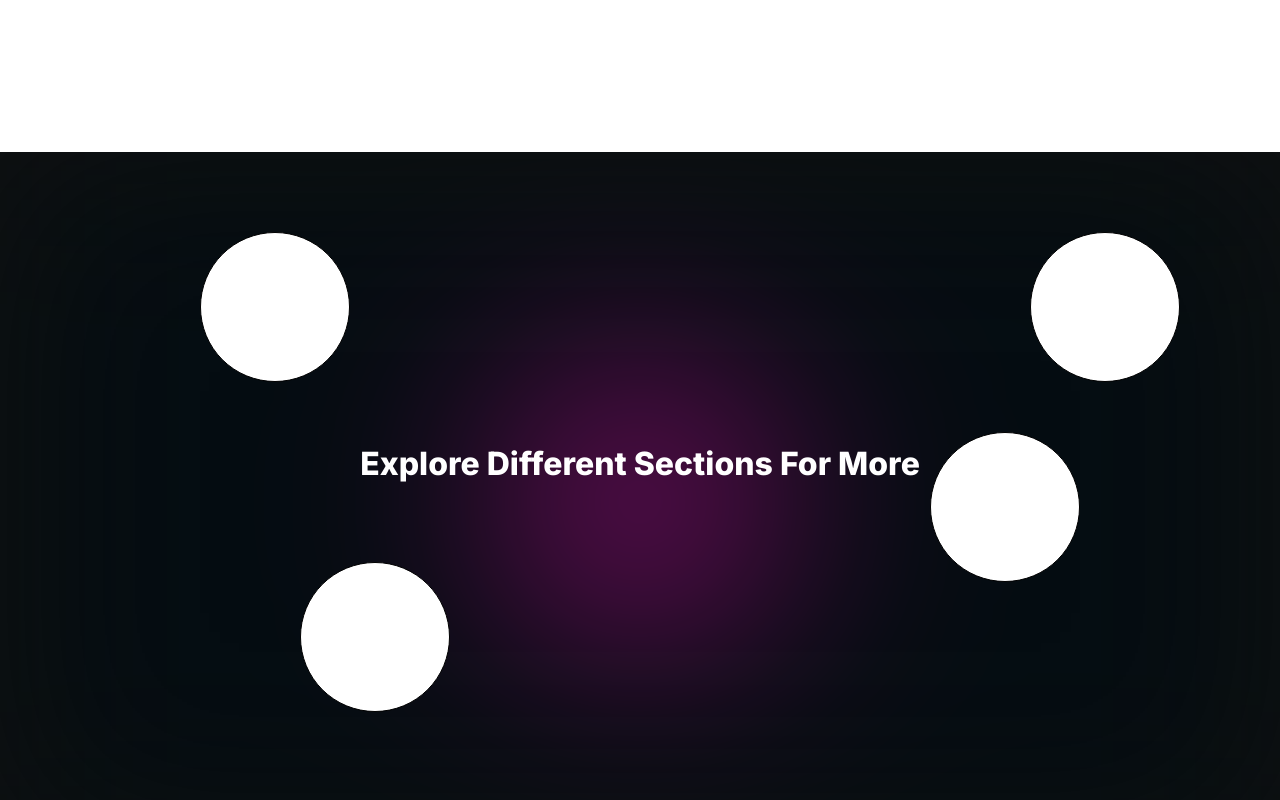
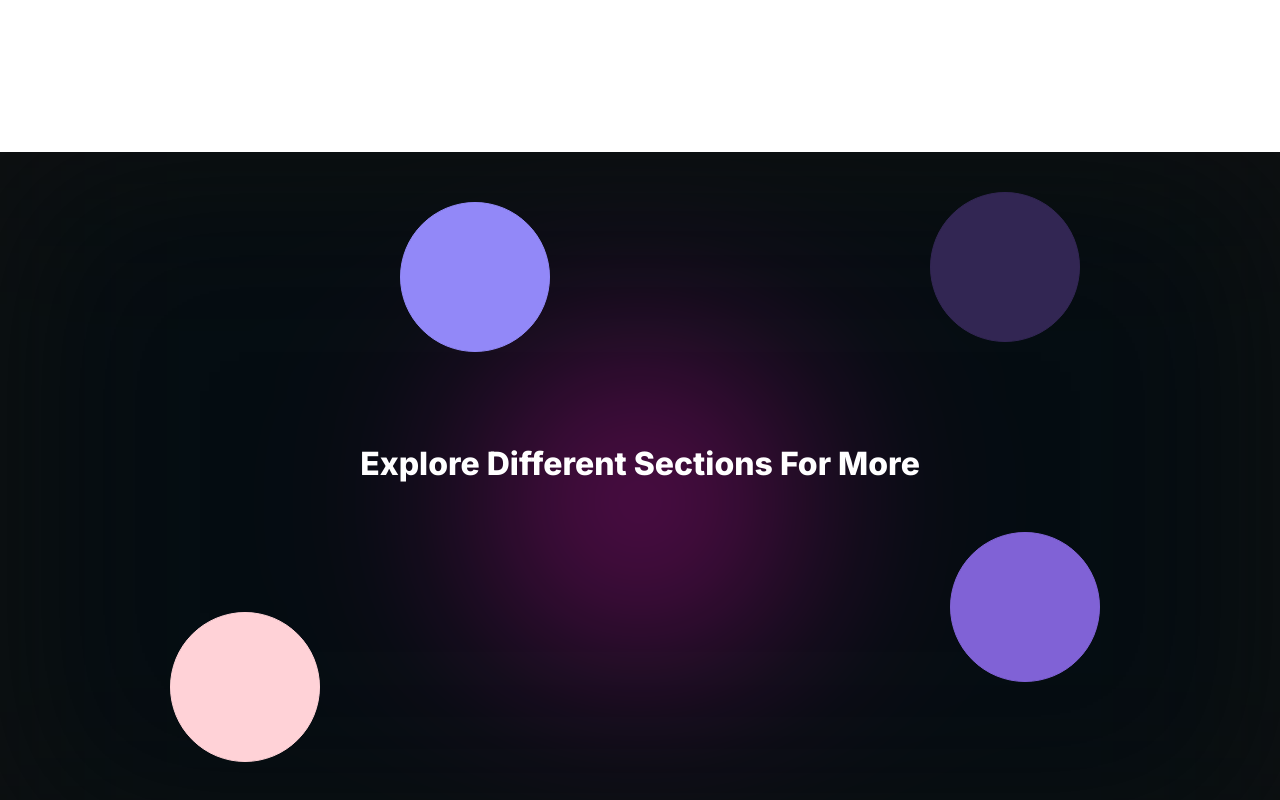
Before and after one commit to alivarastepour/Who_Am_I, a Next.js app: page / in a window 1280 px wide. Shown: the part 1469-2269 px from the top of the page. Built offline with nearby package versions, Linux system fonts and the light colour scheme.

Commit message:
AllInOne section styles improvement

```diff
--- a/styles/allInOne.module.scss
+++ b/styles/allInOne.module.scss
@@ -19,6 +19,7 @@
     bottom: 50%;
     transform: translate(-50%, -50%);
     font-size: 2rem;
+    text-align: center;
     font-weight: 800;
     color: #fff;
     text-transform: capitalize;
@@ -30,32 +31,44 @@
     border-radius: 50%;
     border: 1px solid;
     position: absolute;
-    animation-duration: 2s;
-    animation-timing-function: cubic-bezier(0.92, -0.36, 0, 1.27);
-    animation-fill-mode: forwards;
     cursor: pointer;
+    display: flex;
+    justify-content: center;
+    align-items: center;
+    transition: transform cubic-bezier(0.92, -0.36, 0, 1.27) 1s;
+
+    &:hover {
+      z-index: 200;
+    }
   }
 
   .feature-container-1 {
-    background-color: #fff;
+    background-color: #322653;
+    border-color: #322653;
     right: -150px;
+    transition-delay: 0ms;
   }
 
   .feature-container-2 {
-    background-color: #fff;
+    background-color: #8062d6;
+    border-color: #8062d6;
     right: -150px;
     top: 300px;
+    transition-delay: 100ms;
   }
 
   .feature-container-3 {
-    background-color: #fff;
+    background-color: #9288f8;
+    border-color: #9288f8;
     left: -150px;
+    transition-delay: 200ms;
   }
 
   .feature-container-4 {
-    background-color: #fff;
+    background-color: #ffd2d7;
+    border-color: #ffd2d7;
     bottom: -200px;
-    animation-timing-function: cubic-bezier(1, 0.99, 0.02, 0.97);
+    transition-delay: 160ms;
   }
 }
 
--- a/styles/globals.scss
+++ b/styles/globals.scss
@@ -31,27 +31,36 @@ body {
 }
 
 .all-in-one-fade-in-background {
-  animation: all-in-one-fade-in-background 2s forwards ease;
+  animation: all-in-one-fade-in-background 3s forwards ease;
 }
 .all-in-one-sliding-title {
   animation: all-in-one-sliding-title 2s forwards ease-out;
 }
+
 .all-in-one-sliding-feature-1 {
-  animation-name: all-in-one-f1;
-  animation-delay: 0ms;
+  transform: translate(-350px, 40px);
+  &:hover {
+    transform: translate(-350px, 40px) scale(5);
+  }
 }
 
 .all-in-one-sliding-feature-2 {
-  animation-name: all-in-one-f2;
-  animation-delay: 190ms;
+  transform: translate(-330px, 80px);
+  &:hover {
+    transform: translate(-330px, 80px) scale(5);
+  }
 }
 .all-in-one-sliding-feature-3 {
-  animation-name: all-in-one-f3;
-  animation-delay: 200ms;
+  transform: translate(550px, 50px);
+  &:hover {
+    transform: translate(550px, 50px) scale(5);
+  }
 }
 .all-in-one-sliding-feature-4 {
-  animation-name: all-in-one-f4;
-  animation-delay: 300ms;
+  transform: translate(170px, -290px);
+  &:hover {
+    transform: translate(170px, -290px) scale(5);
+  }
 }
 @keyframes who-am-i-slide-up {
   0% {
@@ -104,8 +113,8 @@ body {
 
 @keyframes all-in-one-fade-in-background {
   from {
-    filter: blur(600px);
-    opacity: 0.2;
+    filter: blur(700px);
+    opacity: 0.1;
   }
   to {
     background: radial-gradient(
@@ -119,30 +128,6 @@ body {
   }
 }
 
-@keyframes all-in-one-f1 {
-  100% {
-    transform: translate(-250px, 80px);
-  }
-}
-
-@keyframes all-in-one-f2 {
-  100% {
-    transform: translate(-350px, -20px);
-  }
-}
-
-@keyframes all-in-one-f3 {
-  100% {
-    transform: translate(350px, 80px);
-  }
-}
-
-@keyframes all-in-one-f4 {
-  100% {
-    transform: translate(300px, -340px);
-  }
-}
-
 @media only screen and (max-width: 1200px) {
   .who-am-i-sliding-header {
     animation: who-am-i-slide-right 0.8s forwards ease-in-out;
```
